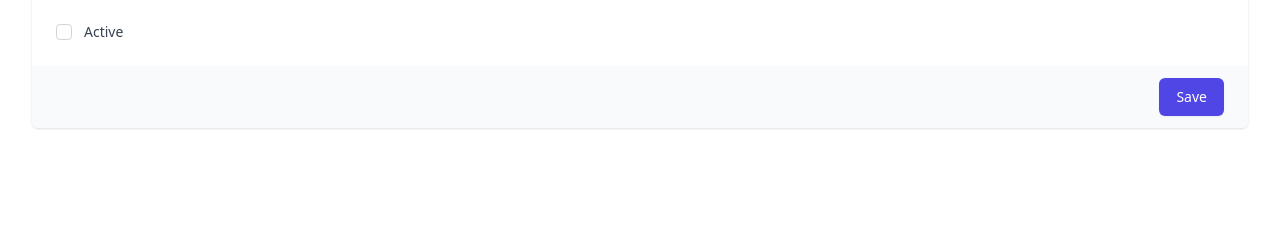
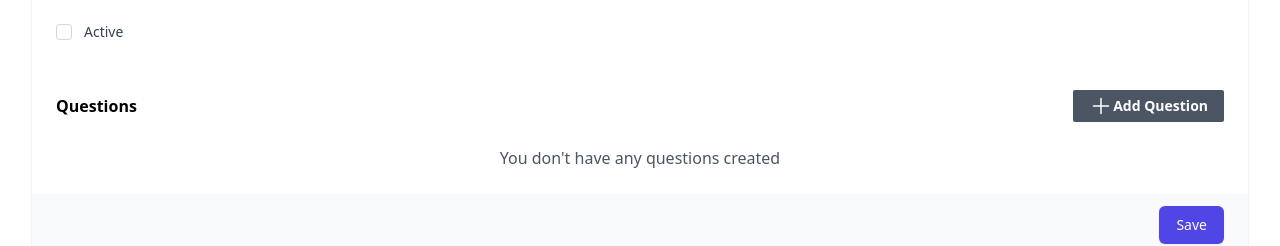
Before and after one commit to nihadtalal/laravel-vue-survey1, a Vue app in the folder vue/: page /surveys/create in a window 1280 px wide. Shown: the part 592-838 px from the top of the page. Before the commit the page ends 800 px from the top, so only its background shows below. Built offline with nearby package versions, Linux system fonts and the light colour scheme; sample sign-in values are in the browser's storage.

Commit message:
add question

```diff
--- a/vue/src/store/index.js
+++ b/vue/src/store/index.js
@@ -105,9 +105,9 @@ const tmpSurveys = [
       created_at: "2021-12-20 18:00:00",
       updated_at: "2021-12-20 18:00:00",
       expire_date: "2021-12-31 18:00:00",
+      questions:[],
     },
     {
-      id: 2,
       id: 3,
       title: "Vue 3",
       slug: "vue-3",
@@ -117,9 +117,9 @@ const tmpSurveys = [
       created_at: "2021-12-21 17:00:00",
       updated_at: "2021-12-21 17:00:00",
       expire_date: "2021-12-31 00:00:00",
+      questions:[],
     },
     {
-      id: 3,
       id: 4,
       title: "Tailwind 3",
       slug: "tailwind-3",
@@ -129,6 +129,7 @@ const tmpSurveys = [
       created_at: "2021-12-21 14:00:00",
       updated_at: "2021-12-21 14:00:00",
       expire_date: "2021-12-31 00:00:00",
+      questions:[],
     },
   ];
 
--- a/vue/src/views/SurveyView.vue
+++ b/vue/src/views/SurveyView.vue
@@ -25,14 +25,18 @@
                                 class="w-64 h-48 object-cover" />
                             <span v-else
                                 class="flex items-center justify-center h-12 w-12 rounded-full overflow-hidden bg-gray-100">
-                                <svg xmlns="http://www.w3.org/2000/svg" class="h-[80%] w-[80%] text-gray-300" fill="none" viewBox="0 0 24 24"
-                                    stroke-width="1.5" stroke="currentColor" >
+                                <svg xmlns="http://www.w3.org/2000/svg" class="h-[80%] w-[80%] text-gray-300"
+                                    fill="none" viewBox="0 0 24 24" stroke-width="1.5" stroke="currentColor">
                                     <path stroke-linecap="round" stroke-linejoin="round"
                                         d="M2.25 15.75l5.159-5.159a2.25 2.25 0 013.182 0l5.159 5.159m-1.5-1.5l1.409-1.409a2.25 2.25 0 013.182 0l2.909 2.909m-18 3.75h16.5a1.5 1.5 0 001.5-1.5V6a1.5 1.5 0 00-1.5-1.5H3.75A1.5 1.5 0 002.25 6v12a1.5 1.5 0 001.5 1.5zm10.5-11.25h.008v.008h-.008V8.25zm.375 0a.375.375 0 11-.75 0 .375.375 0 01.75 0z" />
                                 </svg>
 
                             </span>
-                            <button type="button" class="relative overflow-hidden ml-5 bg-white py-2 px-3 border border-gray-300 rounded-md shadow-sm text-sm leading-4 font-medium text-gray-700 hover:bg-gray-50 focus:outline-none focus:ring-2 focus:ring-offset-2 focus:ring-indigo-500"> <input type="file" class="absolute left-0 top-0 right-0 bottom-0 opacity-0 cursor-pointer"/> Change</button>
+                            <button type="button"
+                                class="relative overflow-hidden ml-5 bg-white py-2 px-3 border border-gray-300 rounded-md shadow-sm text-sm leading-4 font-medium text-gray-700 hover:bg-gray-50 focus:outline-none focus:ring-2 focus:ring-offset-2 focus:ring-indigo-500">
+                                <input type="file"
+                                    class="absolute left-0 top-0 right-0 bottom-0 opacity-0 cursor-pointer" />
+                                Change</button>
                         </div>
                     </div>
                     <!--/Image-->
@@ -40,7 +44,8 @@
                     <!--Title-->
                     <div>
                         <label for="title" class="block text-sm font-medium text-gray-700">Title</label>
-                        <input type="text" name="title" id="title" v-model="model.title" autocomplete="survey_title" class="mt-1 focus:ring-indigo-500 focus:border-indigo-500 block w-full shadow-sm sm:text-sm border-gray-300 rounded-md">
+                        <input type="text" name="title" id="title" v-model="model.title" autocomplete="survey_title"
+                            class="mt-1 focus:ring-indigo-500 focus:border-indigo-500 block w-full shadow-sm sm:text-sm border-gray-300 rounded-md">
                     </div>
                     <!--/Title-->
 
@@ -49,7 +54,10 @@
                         <label for="about" class="block text-sm font-medium text-gray-700">
                             Description
                         </label>
-                        <textarea name="description" id="description" rows="3" v-model="model.description" autocomplete="survey_description" class="shadow-sm focus:ring-indigo-500 focus:border-indigo-500 mt-1 block w-full sm:text-sm border border-gray-300 rounded-md" placeholder="Describe Your Survey"></textarea>
+                        <textarea name="description" id="description" rows="3" v-model="model.description"
+                            autocomplete="survey_description"
+                            class="shadow-sm focus:ring-indigo-500 focus:border-indigo-500 mt-1 block w-full sm:text-sm border border-gray-300 rounded-md"
+                            placeholder="Describe Your Survey"></textarea>
                     </div>
                     <!--/Description-->
 
@@ -58,14 +66,16 @@
                         <label for="expire_date" class="block text-sm font-medium text-gray-700">
                             Expire Date
                         </label>
-                        <input type="date" name="expire_date" id="expire_date" v-model="model.expire_date" class="mt-1 focus:ring-indigo-500 focus:border-indigo-500 block w-full shadow-sm sm:text-sm border-gray-300 rounded-md">
+                        <input type="date" name="expire_date" id="expire_date" v-model="model.expire_date"
+                            class="mt-1 focus:ring-indigo-500 focus:border-indigo-500 block w-full shadow-sm sm:text-sm border-gray-300 rounded-md">
                     </div>
                     <!--/Expire Date-->
 
                     <!--Status-->
                     <div class="flex items-start">
                         <div class="flex items-center h-5">
-                            <input type="checkbox" id="status" name="status" v-model="model.status" class="focus:ring-indigo-500 h-4 w-4 text-indigo-600 border-gray-300 rounded">
+                            <input type="checkbox" id="status" name="status" v-model="model.status"
+                                class="focus:ring-indigo-500 h-4 w-4 text-indigo-600 border-gray-300 rounded">
                         </div>
                         <div class="ml-3 text-sm">
                             <label for="status" class="font-medium text-gray-700">Active</label>
@@ -75,9 +85,36 @@
 
                 </div>
                 <!--/ Survey Fields-->
+                <div class="px-4 py-5 bg-white space-y-6 sm:p-6">
+                    <h3 class="text=2xl font-semibold flex items-center justify-between">
+                        Questions
+
+                        <!--Add new Questions-->
+                        <button type="button" @click="addQuestion()"
+                            class="flex items-center text-sm py-1 px-4 rounded-sm text-white bg-gray-600 hover:bg-gray-700">
+
+                            <svg xmlns="http://www.w3.org/2000/svg" fill="none" viewBox="0 0 24 24" stroke-width="1.5"
+                                stroke="currentColor" class="w-6 h-6">
+                                <path stroke-linecap="round" stroke-linejoin="round" d="M12 4.5v15m7.5-7.5h-15" />
+                            </svg>
+
+                            Add Question
+                        </button>
+                        <!--/Add new Questions-->
+                    </h3>
+                    <div v-if="!model.questions.length" class="text-center text-gray-600">
+                        You don't have any questions created
+                    </div>
+
+                    <div v-for="(question,index) in model.questions" :key="question.id">
+                    <QuestionEditor :question="question" :index="index" @change="questionChange" @addQuestion="addQuestion" @deleteQuestion="deleteQuestion"></QuestionEditor>
+                    </div>
+
+                </div>
 
                 <div class="px-4 py-3 bg-gray-50 text-right sm:px-6">
-                    <button type="submit" class="inline-flex justify-center py-2 px-4 border border-transparent shadow-sm text-sm font-medium rounded-md text-white bg-indigo-600 hover:bg-indigo-700 focus:ring-2 focus:ring-offset-2 focus:ring-indigo-500">
+                    <button type="submit"
+                        class="inline-flex justify-center py-2 px-4 border border-transparent shadow-sm text-sm font-medium rounded-md text-white bg-indigo-600 hover:bg-indigo-700 focus:ring-2 focus:ring-offset-2 focus:ring-indigo-500">
                         Save
                     </button>
 
```
